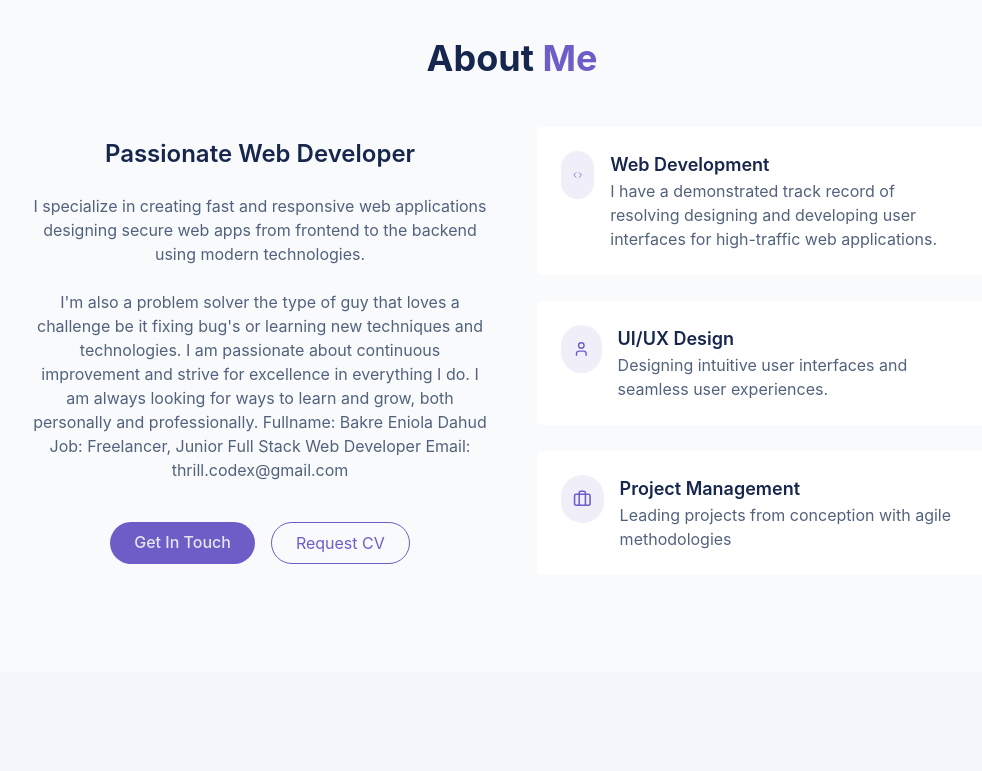
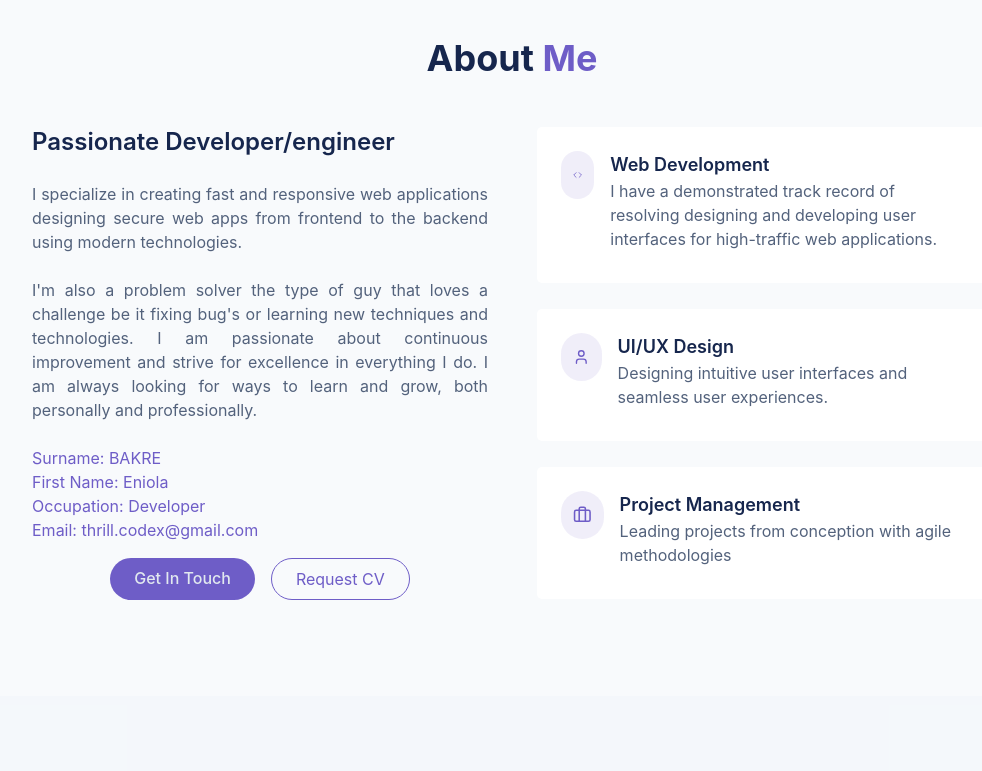
Before and after one commit to Jennygit125/portfolio, a React (Vite) app in the folder my-portfolio/: page / in a window 1280 px wide. Shown: the part 858-1629 px from the top of the page, without its empty margins (128-1110 px from the left). Built offline with nearby package versions, Linux system fonts and the light colour scheme; no server answers.

Commit message:
fix about

```diff
--- a/my-portfolio/src/components/HeroSection.jsx
+++ b/my-portfolio/src/components/HeroSection.jsx
@@ -11,7 +11,7 @@ export const HeroSection = () => {
                     <span className="text-gradient ml-2 opacity-0 animate-fade-in delay-2">Thrill
                      </span>
                 </h1>
-                <p className= "text-lg md:text-xl text-muted-foreground max-w-2xl mx-auto opacity-0 animate-fade-in delay-3">Bakre Eniola Dahud, A goal driven developer who loves creating stellar experiences and faster applications, I'm also a problem solver the type of guy that loves a challenge be it fixing bug's or learning new techniques and technologies.</p>
+                <p className= "text-lg md:text-xl text-muted-foreground max-w-2xl mx-auto opacity-0 animate-fade-in delay-3"> A goal driven developer who loves creating stellar experiences and faster applications, I'm also a problem solver the type of guy that loves a challenge be it fixing bug's or learning new techniques and technologies.</p>
                 <div>
                     <a className="starry-button opacity-0 animate-fade-in delay-4" href="#projects">
                     View my work
--- a/my-portfolio/src/components/about.jsx
+++ b/my-portfolio/src/components/about.jsx
@@ -8,21 +8,27 @@ export const AboutSection = () =>{
             <h2 className="text-3xl md:text-4xl font-bold mb-12 text-center">
                 About <span className="text-primary">Me</span>
             </h2>
-            <div className="grid grid-cols-1 md:grid-cols-2 gap-12 items-center">
-                <div className="space-y-6">
-                    <h3 className="text-2xl font-semibold">Passionate Web Developer</h3>
-                    <p className="text-muted-foreground">
-                        I specialize in creating fast and responsive web applications designing secure web apps from frontend to the backend using modern technologies.
+            <div className="grid grid-cols-1 md:grid-cols-2 gap-12 ">
+                <div className="space-y-6 text-left">
+                    <h3 className="text-2xl font-semibold ">Passionate Developer/engineer</h3>
+
+                    <span className="text-justify">
+                    <p className="text-muted-foreground items-center">
+                        I specialize in creating fast and responsive web applications designing secure web apps from frontend to the backend using modern technologies.<br/> <br/>
                     </p>
                     <p className="text-muted-foreground">
                         I'm also a problem solver the type of guy that loves a challenge be it fixing bug's or learning new techniques and technologies.
-                        I am passionate about continuous improvement and strive for excellence in everything I do. I am always looking for ways to learn and grow, both personally and professionally.
+                        I am passionate about continuous improvement and strive for excellence in everything I do. I am always looking for ways to learn and grow, both personally and professionally.<br/>
+                        <br/>
 
-                        Fullname:
-                        Bakre Eniola Dahud
-                        Job: Freelancer, Junior Full Stack Web Developer
+                        <span className="text-muted-foreground text-primary">
+                        Surname: BAKRE <br/>
+                        First Name: Eniola <br/>
+                        Occupation: Developer <br/>
                         Email: thrill.codex@gmail.com
+                        </span>
                     </p>
+                    </span>
                     <div className="flex flex-col sm:flex-row gap-4 pt-4 justify-center">
                     <a href="#contact" className="starry-button">
                     {""}
```
